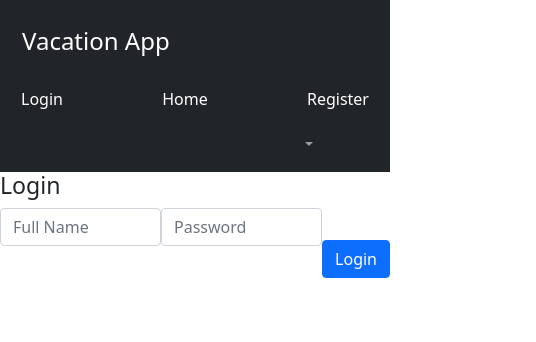
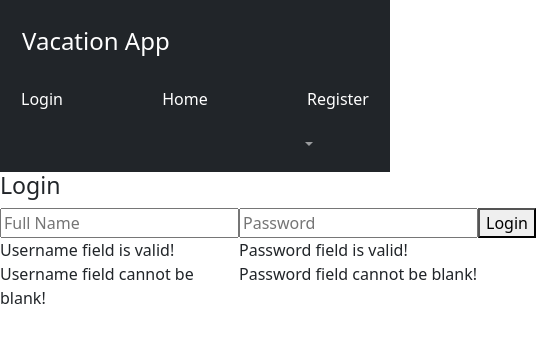
Before and after one commit to shaiel2212/myproject-react, a React (Create React App) app in the folder client/: page /login in a window 390 px wide. Shown: the top 342 px of the page, 536 px wide, since content can reach past the window. Built offline with nearby package versions, Linux system fonts and the light colour scheme.

Commit message:
create spearted file router

```diff
--- a/client/src/App.tsx
+++ b/client/src/App.tsx
@@ -8,73 +8,19 @@ import { Container, Nav, Navbar, NavDropdown } from "react-bootstrap";
 import AddVacation from "./components/Admin/Vacation/FormVacation";
 
 import VacationCard from "./components/Vacation/VacationCard";
-
-interface IRoute {
-  path: string;
-  linkText: string;
-  element: any;
-  invisible?: boolean;
-}
-
-let isLogin = false;
+import { IRoute, routes } from "./pages/routing";
+import { useAppSelector } from "./components/Hook/ReduxHook";
+import { getItem, setItem } from "./utils/localStorage";
 
 function App() {
-  const routes = [
-    {
-      path: "/login",
-      linkText: "Login",
-      element: <LoginPage />,
-      invisible: false,
-    },
-    {
-      path: "/vacations",
-      linkText: "Home",
-      element: <VacationCard />,
-      invisible: false,
-    },
-    {
-      path: "/register",
-      linkText: "Register",
-      element: <RegisterPage />,
-      invisible: false,
-    },
-  ];
   const [routesMap, setRoutesMap] = useState(routes);
-
-  // useEffect(() => {
-  //   if (token) {
-  //     console.log("use efeect on token", userName)
-  //     if (userName === "shaiel12") {
-  //       routesMap.map(i => {
-
-  //         console.log("######################################## courrnt i.invisible", i.invisible)
-  //         if (i.invisible = true) {
-  //           let iInvisble = i.invisible
-  //           return { ...i, iInvisble : false }
-
-  //           console.log("######################################## newnewinvisible ", iInvisble)
-  //           return iInvisble
-  //         }
-  //       })
-  //     }
-  //   }
-
-  // }, [userName])
+  const { isLoading, detailsUser } = useAppSelector((state) => state.authSlice);
+  const [isLogin, setIsLogin] = useState(false);
 
   useEffect(() => {
-    // if (token) {
-    //   const newRoutesMap = routesMap.map((route) => {
-    //     if (route.path === "/login") {
-    //       return { ...route, invisible: true };
-    //     }
-    //     return route;
-    //   });
-    //   setRoutesMap(newRoutesMap);
-    // }
-  }, [routesMap]);
-
-  useEffect(() => {}, []);
-
+    if (detailsUser) setItem("jwt", detailsUser.token);
+    setIsLogin(true);
+  }, [detailsUser]);
   return (
     <Router>
       <Navbar
@@ -95,9 +41,7 @@ function App() {
             Vacation App
           </Navbar.Brand>
         </Container>
-        {routesMap
-          .filter((route: IRoute) => !route.invisible)
-          .map((route: IRoute) => (
+        {routesMap.map((route: IRoute) => (
           <span key={route.linkText} style={{ margin: "5px" }}>
             <Nav.Link
               as={Link}
--- a/client/src/components/auth/loginPage/index.tsx
+++ b/client/src/components/auth/loginPage/index.tsx
@@ -18,72 +18,54 @@ export function LoginPage() {
   async function handlerLogin(event: React.FormEvent<HTMLFormElement>) {
     event.preventDefault();
     const values = { userName, password };
-    if (!isEmpty(values)) return;
+    // if (!isEmpty(values)) return;
 
     await dispatch(
       loginRequest({
-        userName,
-        password,
+        userName:'shaiel12',
+        password:'123',
       })
     );
   }
 
   return (
-    <div className="login-form">
-      <div className="form-body">
-        <div className="row">
-          <div className="form-holder">
-            <div className="form-content">
-              <div className="form-items">
+    <div>
       <h3>Login</h3>
 
       <WithLoading isLoading={false}>
-                  <form className="requires-validation" onSubmit={handlerLogin}>
-                    <div className="col-md-12">
+        <form onSubmit={handlerLogin}>
+          <div>
             <input
               value={userName}
               onChange={(e) => {
                 setUserName(e.target.value);
               }}
-                        className="form-control"
               type="text"
               name="name"
               placeholder="Full Name"
-                        required
+
             />
-                      <div className="valid-feedback">
-                        Username field is valid!
+            <div>Username field is valid!</div>
+            <div>Username field cannot be blank!</div>
           </div>
-                      <div className="invalid-feedback">
-                        Username field cannot be blank!
-                      </div>
-                    </div>
-                    <div className="col-md-12">
+          <div>
             <input
               value={password}
               onChange={(e) => {
                 setPassword(e.target.value);
               }}
-                        className="form-control"
               type="password"
               name="password"
               placeholder="Password"
-                        required
+
+
             />
-                      <div className="valid-feedback">
-                        Password field is valid!
+            <div>Password field is valid!</div>
+            <div>Password field cannot be blank!</div>
           </div>
-                      <div className="invalid-feedback">
-                        Password field cannot be blank!
-                      </div>
-                    </div>
-                    <div className="col-md-12 mt-3">
-                      <div className="form-button mt-3">
-                        <button
-                          id="submit"
-                          type="submit"
-                          className="btn btn-primary"
-                        >
+          <div>
+            <div>
+              <button id="submit" type="submit">
                 Login
               </button>
             </div>
@@ -91,10 +73,5 @@ export function LoginPage() {
         </form>
       </WithLoading>
     </div>
-            </div>
-          </div>
-        </div>
-      </div>
-    </div>
   );
 }
--- /dev/null
+++ b/client/src/pages/routing.tsx
@@ -0,0 +1,30 @@
+import { LoginPage } from "../components/auth/loginPage/index";
+import { RegisterPage } from "../components/auth/registerPage";
+import VacationCard from "../components/Vacation/VacationCard";
+
+export interface IRoute {
+  path: string;
+  linkText: string;
+  element: JSX.Element | JSX.Element[];
+  invisible?: boolean;
+}
+
+export const routes: IRoute[] = [
+  {
+    path: "/login",
+    linkText: "Login",
+    element: <LoginPage />,
+    invisible: true,
+  },
+  {
+    path: "/vacations",
+    linkText: "Home",
+    element: <VacationCard />,
+  },
+  {
+    path: "/register",
+    linkText: "Register",
+    element: <RegisterPage />,
+    invisible: true,
+  },
+];
--- a/client/src/store/redusers/AuthSlice.ts
+++ b/client/src/store/redusers/AuthSlice.ts
@@ -1,6 +1,7 @@
 import { createSlice, createAsyncThunk } from "@reduxjs/toolkit";
 
 import { auth } from "../../service/auth.service";
+import { isEmpty } from "./../../utils/_NotEmptyObject";
 import {
   ILoginPayload,
   IUserLogin,
--- /dev/null
+++ b/client/src/utils/localStorage.ts
@@ -0,0 +1,9 @@
+export const setItem = (key: string, value: string): void => {
+  if (!key || key === null) return;
+  localStorage.setItem(key, JSON.stringify(value));
+};
+
+export const getItem = (key: string): string | null => {
+  if (!key) return null;
+  return key && localStorage.getItem(key);
+};
--- a/package.json
+++ b/package.json
@@ -1,5 +1,6 @@
 {
   "dependencies": {
+    "react-hook-local-web-storage": "^2.0.3",
     "typescript": "^4.7.4"
   }
 }
```
Also changed, not shown: 1 other file (tests, documents, lock files or other folders). Lines whose indentation alone changed are shown as unchanged.
